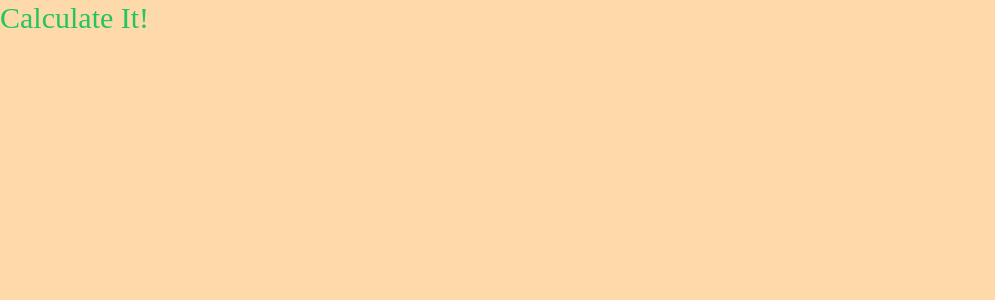
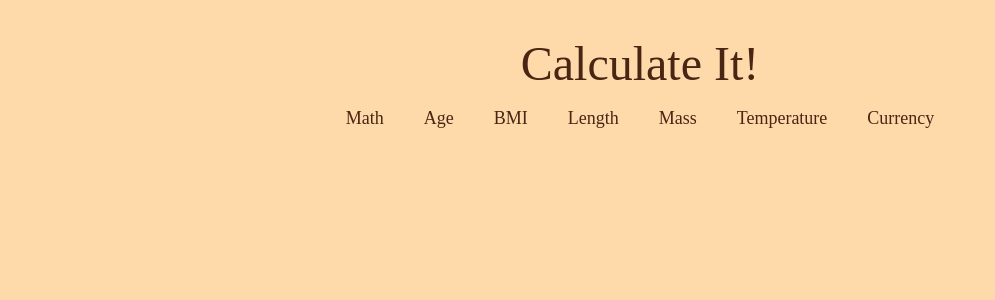
Before and after one commit to AllanKirui/calculate-it, a Vue app: page / in a window 1280 px wide. Before the commit this address had no page. Shown: the top 300 px of the page, without its empty margins (0-995 px from the left). Built offline with nearby package versions, Linux system fonts and the light colour scheme.

Commit message:
Add import to TheHeader component

```diff
--- a/src/App.vue
+++ b/src/App.vue
@@ -1,3 +1,10 @@
 <template>
-  <h1 class="text-3xl text-green-500">Calculate It!</h1>
+  <!-- Global Container -->
+  <div class="container py-10 max-w-4xl mx-auto">
+    <TheHeader />
+  </div>
 </template>
+
+<script setup>
+import TheHeader from './components/TheHeader.vue';
+</script>
```
